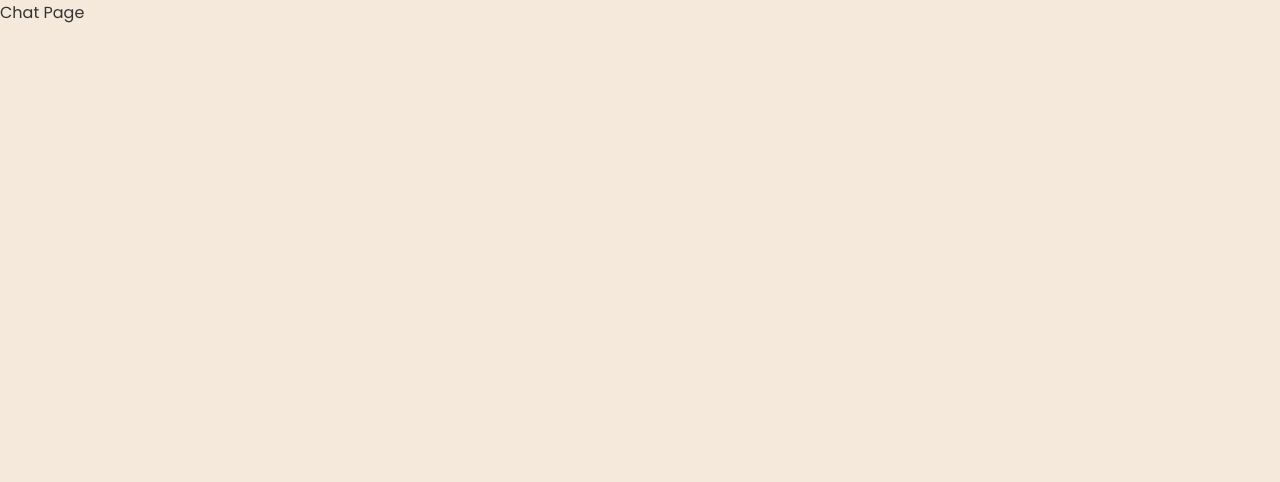
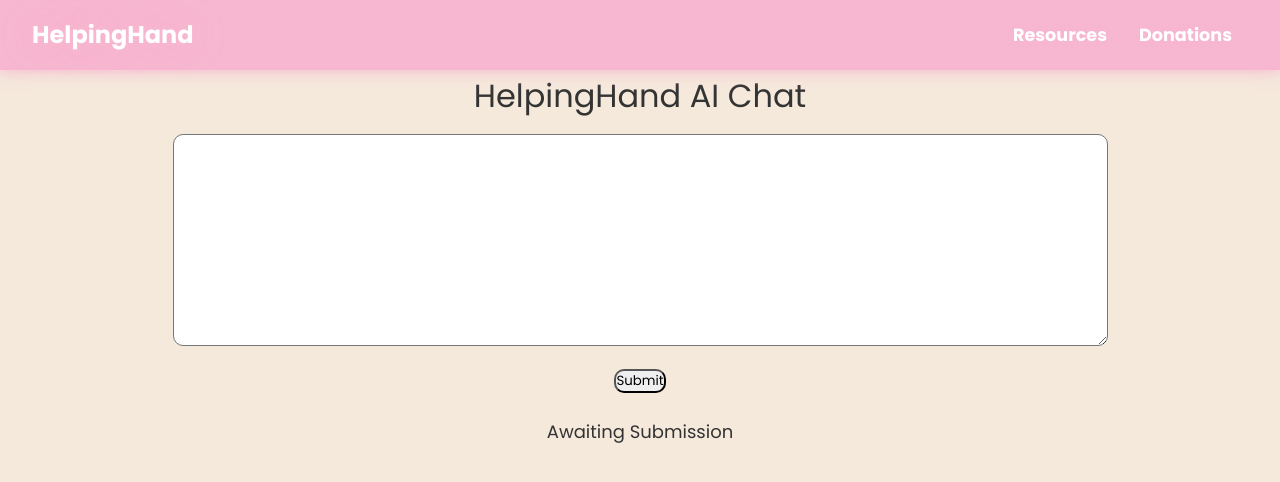
Before and after one commit to Helping-Hand-HHH/HelpingHand, a React (Create React App) app: page /chat in a window 1280 px wide. Shown: the top 482 px of the page. Built offline with nearby package versions, Linux system fonts and the light colour scheme.

Commit message:
Fade in animations + openAI support

```diff
--- a/package.json
+++ b/package.json
@@ -6,8 +6,10 @@
     "@testing-library/jest-dom": "^5.17.0",
     "@testing-library/react": "^13.4.0",
     "@testing-library/user-event": "^13.5.0",
+    "framer-motion": "^11.0.5",
     "react": "^18.2.0",
     "react-dom": "^18.2.0",
+    "react-intersection-observer": "^9.8.0",
     "react-router-dom": "^6.22.0",
     "react-scripts": "5.0.1",
     "web-vitals": "^2.1.4"
--- a/src/Chat.css
+++ b/src/Chat.css
@@ -0,0 +1,104 @@
+.title {
+  font-size: xx-large;
+  text-align: center;
+}
+
+.custom-upload-button {
+  background-color: white;
+  border: 1px solid;
+  border-radius: 8px;
+  padding: 10px 20px;
+  cursor: pointer;
+  display: inline-block;
+  font-size: 16px;
+  color: #333;
+}
+
+.response {
+  margin-top: 2%;
+  font-size: large;
+  text-align: center;
+  padding-left: 5%;
+  padding-right: 5%;
+}
+
+.submit {
+  text-align: center;
+  margin-top: 1%;
+}
+
+.button {
+  border-radius: 10px;
+}
+
+.select {
+  text-align: center;
+  justify-content: center;
+  margin-top: 1%;
+}
+
+.options {
+  border-radius: 10px;
+}
+
+.text {
+  text-align: center;
+  margin-top: 1%;
+}
+
+.written {
+  border-radius: 10px;
+  padding: 5px;
+}
+
+.items {
+  text-align: center;
+  justify-content: center;
+  margin-top: 2%;
+}
+
+.custom-upload-button:hover {
+  background-color: #f0f0f0;
+}
+
+.hidden-upload {
+  display: none;
+}
+
+.navbar {
+  display: flex;
+  justify-content: space-between;
+  align-items: center;
+  padding: 1rem 2rem;
+  background: #f7b7d0;
+  color: white;
+  box-shadow: 0 0 10px rgba(247, 183, 208, 0.7), 0 0 20px rgba(247, 183, 208, 0.7);
+  position: sticky;
+  top: 0;
+  z-index: 1000;
+}
+.logo {
+  font-size: 1.5rem;
+  font-weight: bold;
+  text-shadow: 0 0 5px #f7b7d0, 0 0 10px #f7b7d0, 0 0 20px #f7b7d0, 0 0 40px #f7b7d0;
+  cursor: pointer;
+  color: white;
+  text-decoration: none;
+}
+
+.nav-links a, .nav-links {
+  color: white;
+  text-decoration: none;
+  margin-left: 1rem;
+  font-weight: bold;
+  font-size: 1.1rem;
+  padding: 0.25rem 0.5rem;
+  transition: color 0.3s ease;
+  text-shadow: 0 0 5px #f7b7d0, 0 0 10px #f7b7d0;
+  transition: transform 0.3s ease;
+}
+.nav-links a:hover {
+  color: #e7e7e7;
+  text-shadow: 0 0 10px #f7b7d0, 0 0 20px #f7b7d0, 0 0 30px #f7b7d0;
+  transform: scale(1.1);
+}
--- a/src/Chat.js
+++ b/src/Chat.js
@@ -1,8 +1,66 @@
 import './Chat.css';
+import React, { useState } from 'react'
 
 function Chat() {
+  const [response, setResponse] = useState('Awaiting Submission');
+
   return (
-    <div>Chat Page</div>
+    <div>
+      <nav className="navbar">
+        <a className="logo" href='/'>HelpingHand</a>
+        <div className="nav-links">
+          <a href="/resources">Resources</a>
+          <a href="/donate">Donations</a>
+        </div>
+      </nav>
+      <p className="title">HelpingHand AI Chat</p>
+      <div className="select">
+      </div>
+      <TextSubmit setResponse={setResponse}/>
+      <p className="response">{response}</p>
+    </div>
+  );
+}
+
+function TextSubmit({ setResponse }) {
+  const [text, setText] = useState('');
+
+  const getTextResponse = (text) => {
+    fetch('http://localhost:3001/api/gpt/text', {
+        method: 'POST',
+        headers: {
+          'Content-Type': 'application/json',
+        },
+        body: JSON.stringify({ text }),
+    })
+    .then(response => response.json())
+    .then(data => {
+        console.log('Success:', data.message);
+        setResponse(data.message);
+    })
+    .catch((error) => {
+        console.error('Error:', error);
+    });
+  }
+
+  const handleTextChange = (e) => {
+    setText(e.target.value);
+  }
+
+  const handleSubmit = () => {
+    getTextResponse(text);
+    setResponse("Please wait, generating response");
+  }
+
+  return (
+    <div>
+      <div className="text">
+        <textarea className="written" rows={10} cols={80} onChange={handleTextChange}></textarea>
+      </div>
+      <div className="submit">
+        <input className="button" type='submit' onClick={handleSubmit}></input>
+      </div>
+    </div>
   );
 }
 
--- a/src/HomePage.css
+++ b/src/HomePage.css
@@ -11,8 +11,8 @@ body, html {
     background-color: #F5E9DC;
     color: #333;
     line-height: 1.6;
-  }
-
+    scroll-behavior: smooth;
+}
 
 .navbar {
   display: flex;
--- a/src/Homepage.js
+++ b/src/Homepage.js
@@ -1,7 +1,41 @@
 import React from 'react';
 import './HomePage.css';
+import { motion } from 'framer-motion'
+import { InView } from 'react-intersection-observer';
 
 function HomePage() {
+
+  const cards = [
+    <div className='feature-card'>
+    <div className="feature-section" id="ai-chat">
+      <a href="/chat">
+        <h2>AI Chat</h2>
+        <p>Engage in meaningful conversations with our highly trained AI assistant, available 24/7 to offer you support, guidance, and companionship. Whether you're seeking answers to complex questions, need assistance with daily tasks, or simply wish to share your thoughts, our AI chat feature is here to listen and respond with empathy and intelligence. Powered by cutting-edge technology, it's designed to understand and adapt to your personal needs, making every interaction as enriching as it is helpful.</p>
+      </a>
+    </div>
+    </div>,
+    <div className='feature-card'>
+      <div className="feature-section" id="mental-health-resources">
+        <a href="/resources">
+          <h2>Mental Health Resources</h2>
+          <p>Discover a comprehensive collection of mental health resources, carefully curated to support those facing mental health challenges. Our repository includes a wide range of websites, contact numbers, and informative links, providing access to expert advice, support groups, and therapeutic services. Whether you're looking for immediate help, seeking to understand more about mental health conditions, or exploring ways to support a loved one, our resources offer valuable guidance and reassurance in your journey towards wellbeing.</p>
+        </a>
+      </div>
+    </div>,
+    <div className='feature-card'>
+      <div className="feature-section" id="donations-charity">
+        <a href="/donate">
+          <h2>Donations and Charity</h2>
+          <p>Make a meaningful difference by contributing to esteemed organizations dedicated to advancing mental health awareness, education, and support. Your donations help fund vital services, including crisis intervention, ongoing research, and the development of educational programs aimed at destigmatizing mental health issues. By donating, you're not only supporting those in immediate need but also investing in a future where mental health is openly discussed, understood, and prioritized by communities worldwide. Join us in our mission to create a more compassionate and informed society.</p>
+        </a>
+      </div>
+    </div>
+  ];
+
+  const itemVariants = {
+    visible: { opacity: 1, transition: { duration: 0.5 } },
+    hidden: { opacity: 0, transition: { duration: 0.5 } },
+  };
 
   return (
     <div className="homepage">
@@ -21,30 +55,20 @@ function HomePage() {
       </header>
 
       <section id="features" className="features-sections">
-        <div className='feature-card'>
-          <div className="feature-section" id="ai-chat">
-            <a href="/chat">
-              <h2>AI Chat</h2>
-              <p>Engage in meaningful conversations with our highly trained AI assistant, available 24/7 to offer you support, guidance, and companionship. Whether you're seeking answers to complex questions, need assistance with daily tasks, or simply wish to share your thoughts, our AI chat feature is here to listen and respond with empathy and intelligence. Powered by cutting-edge technology, it's designed to understand and adapt to your personal needs, making every interaction as enriching as it is helpful.</p>
-            </a>
-          </div>
-        </div>
-        <div className='feature-card'>
-          <div className="feature-section" id="mental-health-resources">
-            <a href="/resources">
-              <h2>Mental Health Resources</h2>
-              <p>Discover a comprehensive collection of mental health resources, carefully curated to support those facing mental health challenges. Our repository includes a wide range of websites, contact numbers, and informative links, providing access to expert advice, support groups, and therapeutic services. Whether you're looking for immediate help, seeking to understand more about mental health conditions, or exploring ways to support a loved one, our resources offer valuable guidance and reassurance in your journey towards wellbeing.</p>
-            </a>
-          </div>
-        </div>
-        <div className='feature-card'>
-          <div className="feature-section" id="donations-charity">
-            <a href="/donate">
-              <h2>Donations and Charity</h2>
-              <p>Make a meaningful difference by contributing to esteemed organizations dedicated to advancing mental health awareness, education, and support. Your donations help fund vital services, including crisis intervention, ongoing research, and the development of educational programs aimed at destigmatizing mental health issues. By donating, you're not only supporting those in immediate need but also investing in a future where mental health is openly discussed, understood, and prioritized by communities worldwide. Join us in our mission to create a more compassionate and informed society.</p>
-            </a>
-          </div>
-        </div>
+        {cards.map((item, index) => (
+          <InView key={index} triggerOnce={false} threshold={0.7}>
+            {({ inView, ref }) => (
+              <motion.div
+                ref={ref}
+                variants={itemVariants}
+                initial="hidden"
+                animate={inView ? "visible" : "hidden"}
+              >
+                {item}
+              </motion.div>
+            )}
+          </InView>
+        ))}
       </section>
 
       <section id="contact" className="contact-section">
```
Also changed, not shown: src/openAI.js (added, +43 -0 lines), 2 other files (tests, documents, lock files or other folders).
